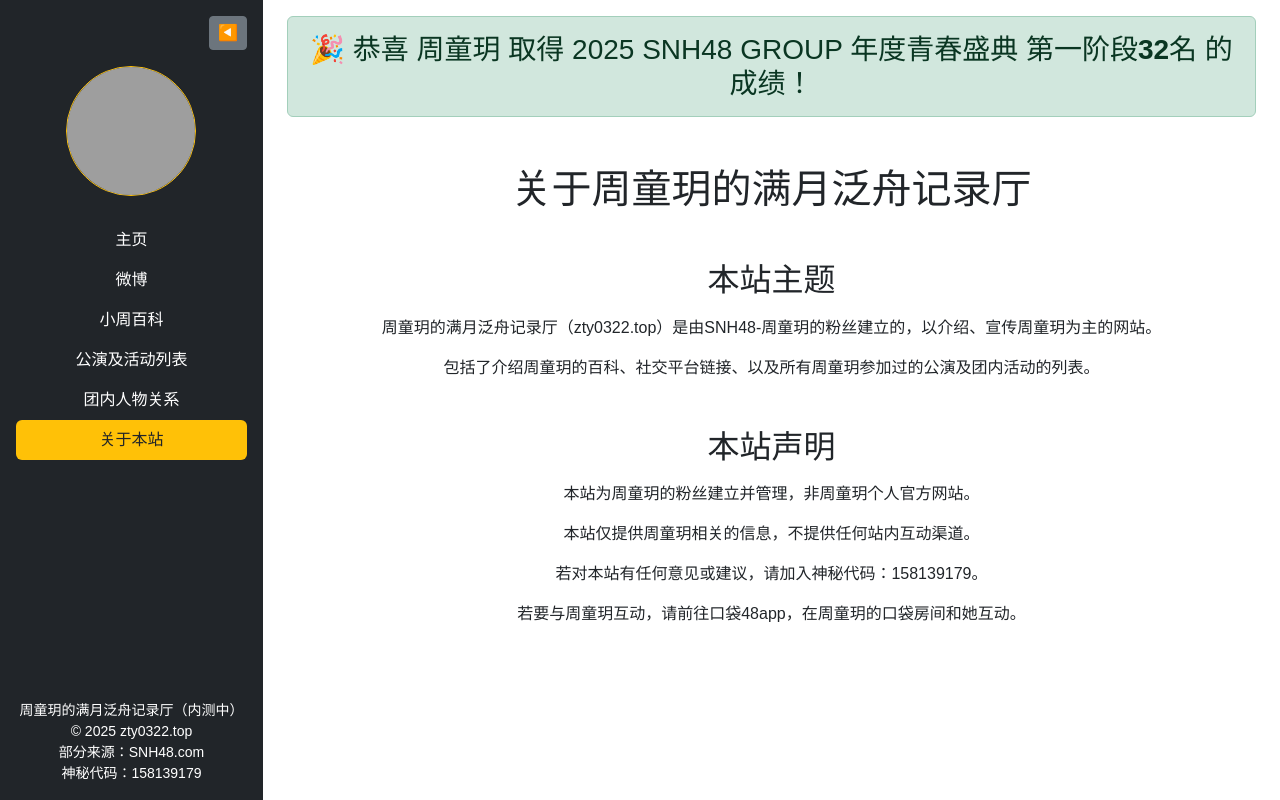
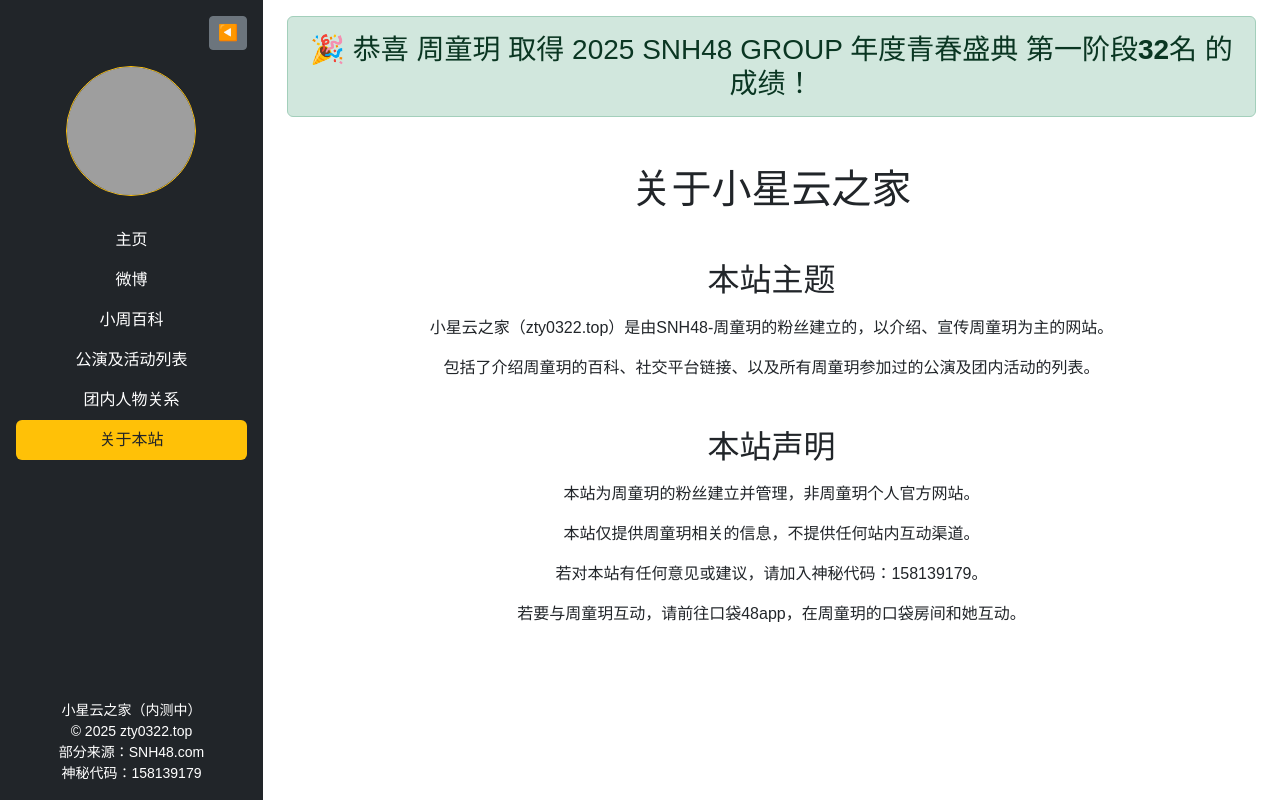
Before and after one commit to shenjian-gaocheng/vue-web, a Vue app: page /#/about in a window 1280 px wide. Built offline with nearby package versions, Linux system fonts and the light colour scheme; grey boxes are pictures that could not be loaded.

Commit message:
更改名称

```diff
--- a/src/components/Sidebar.vue
+++ b/src/components/Sidebar.vue
@@ -103,7 +103,7 @@
       :class="props.isMobile ? 'pt-3' : ''"
       v-if="!collapsed"
     >
-      <strong>周童玥的满月泛舟记录厅（内测中）</strong><br />
+      <strong>小星云之家（内测中）</strong><br />
       &copy; {{ year }} zty0322.top<br />
       部分来源：SNH48.com<br />
       神秘代码：158139179
--- a/src/components/Topbar.vue
+++ b/src/components/Topbar.vue
@@ -18,6 +18,6 @@
     <button class="btn btn-sm btn-dark me-3" @click="toggle">
       ☰
     </button>
-    <span class="fw-bold">周童玥的满月泛舟记录厅（内测中）</span>
+    <span class="fw-bold">小星云之家（内测中）</span>
   </header>
 </template>
--- a/src/pages/About.vue
+++ b/src/pages/About.vue
@@ -51,13 +51,13 @@
 
       <div style="max-width: 900px; margin: 0 auto; padding-left: 16px; padding-right: 16px;">
         <div class="mt-4 mx-auto">
-          <h1>关于周童玥的满月泛舟记录厅</h1>
+          <h1>关于小星云之家</h1>
         </div>
 
         <div class="mt-5 mx-auto">
           <h2 class="mb-3">本站主题</h2>
           <!-- <p>周童玥应援站（zty0322.top）是SNH48-周童玥应援会建立的，以介绍、宣传周童玥为主的网站。</p> -->
-          <p>周童玥的满月泛舟记录厅（zty0322.top）是由SNH48-周童玥的粉丝建立的，以介绍、宣传周童玥为主的网站。</p>
+          <p>小星云之家（zty0322.top）是由SNH48-周童玥的粉丝建立的，以介绍、宣传周童玥为主的网站。</p>
           <p>包括了介绍周童玥的百科、社交平台链接、以及所有周童玥参加过的公演及团内活动的列表。</p>
         </div>
 
```
